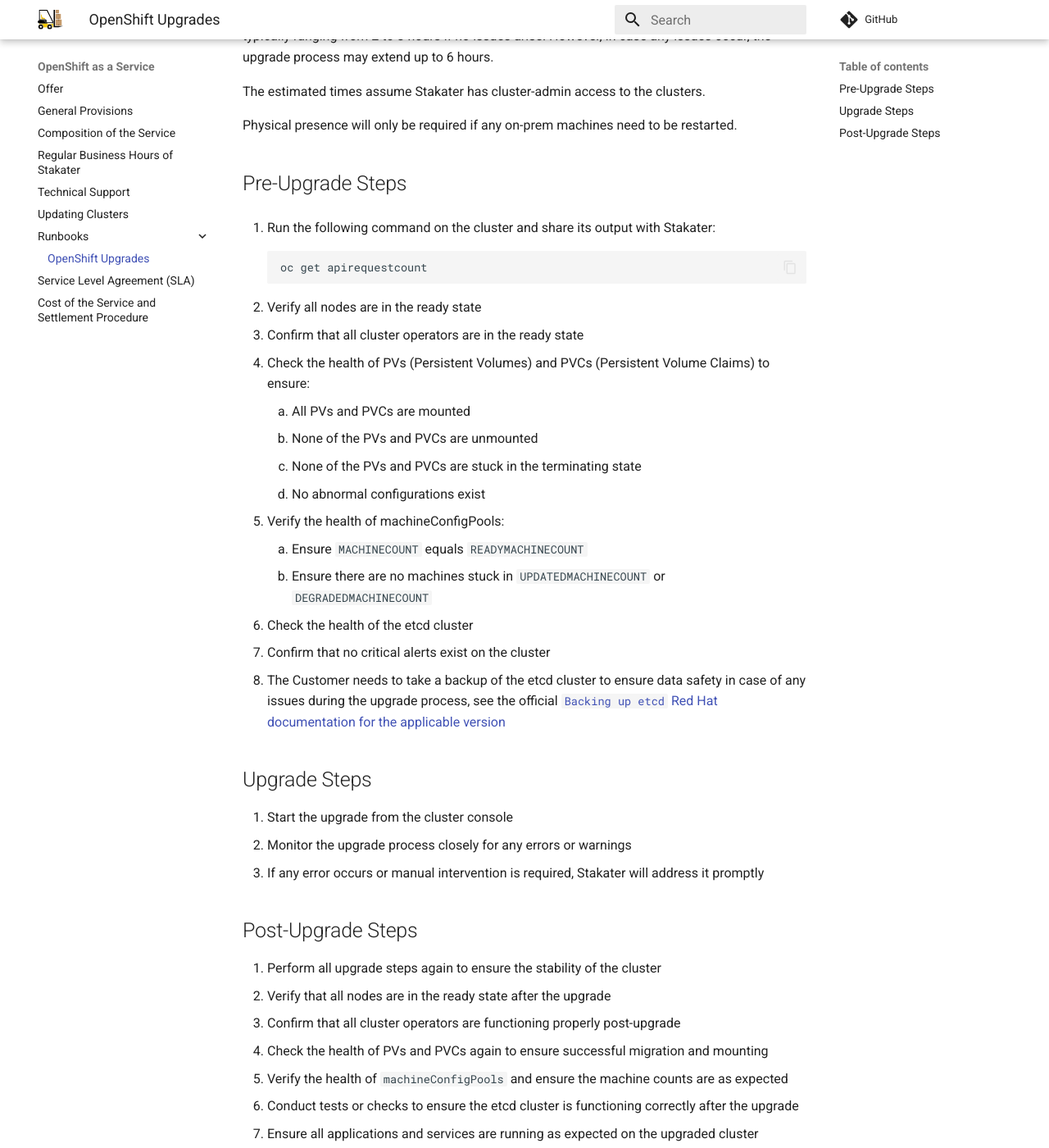
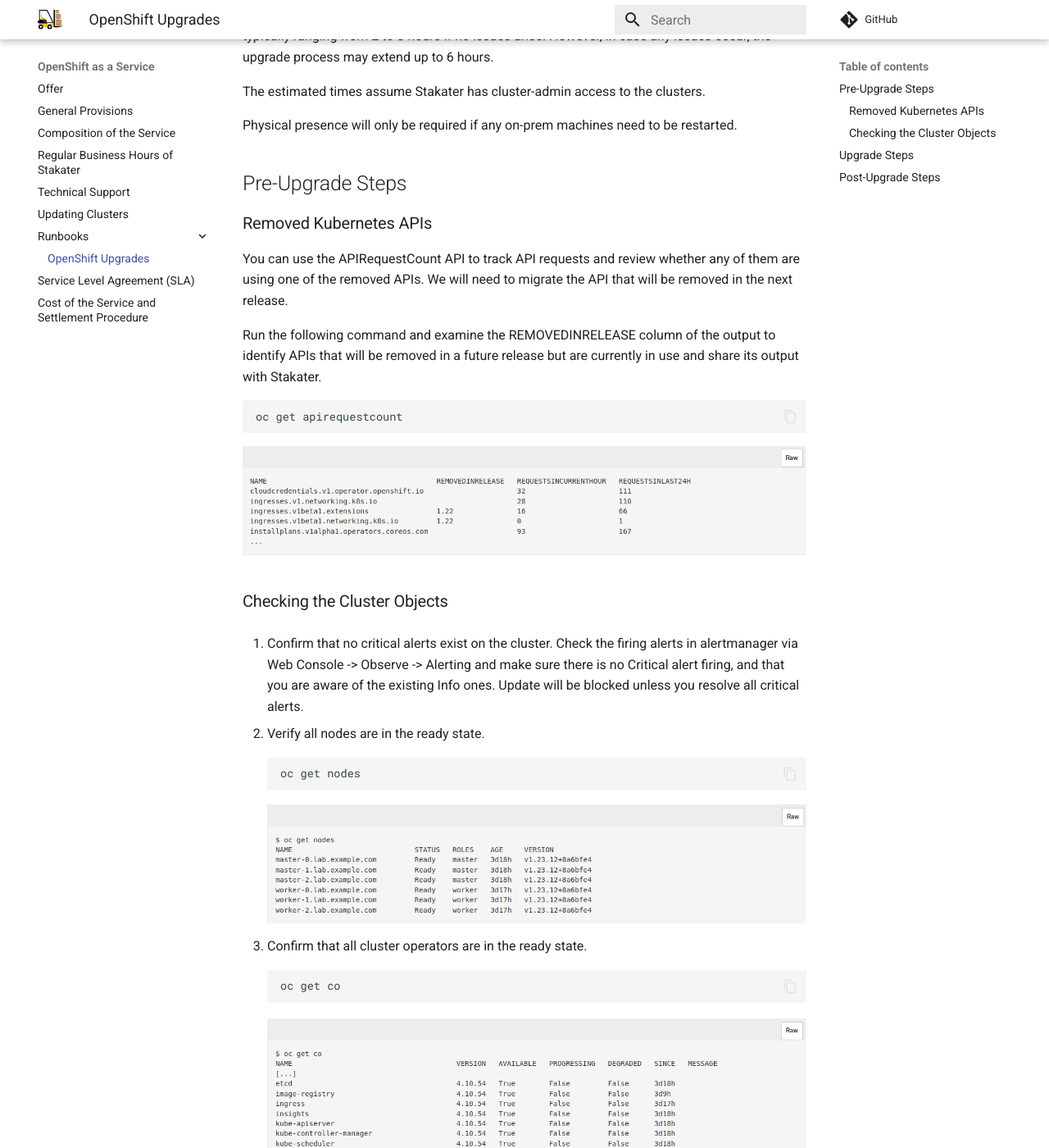
Before and after one commit to stakater/oaas-docs, an MkDocs documentation site: the page built from content/upgrades.md, in a window 1280 px wide and 1400 px high, scrolled down 306 px. Shown: the whole window at 82% size. Built offline with MkDocs 1.6.1 and Material for MkDocs 9.7.7, drawn with Linux system fonts in a browser that asks for light colours; comment, search, counter and statistics services are not loaded; some of the changed text lies outside the part shown.

Commit message:
update clusterrunbook

````diff
--- a/content/upgrades.md
+++ b/content/upgrades.md
@@ -12,31 +12,87 @@ Physical presence will only be required if any on-prem machines need to be resta
 
 ## Pre-Upgrade Steps
 
-1. Run the following command on the cluster and share its output with Stakater:
+### Removed Kubernetes APIs
+You can use the APIRequestCount API to track API requests and review whether any of them are using one of the removed APIs. We will need to migrate the API that will be removed in the next release.
+
+Run the following command and examine the REMOVEDINRELEASE column of the output to identify APIs that will be removed in a future release but are currently in use and share its output with Stakater.
+
+```sh
+oc get apirequestcount
+```
+
+![removed-apis](./images/oc-get-apirequestcount.png)
+
+### Checking the Cluster Objects
+1. Confirm that no critical alerts exist on the cluster. Check the firing alerts in alertmanager via Web Console -> Observe -> Alerting and make sure there is no Critical alert firing, and that you are aware of the existing Info ones. Update will be blocked unless you resolve all critical alerts.
+
+1. Verify all nodes are in the ready state.
 
     ```sh
-    oc get apirequestcount
+    oc get nodes
     ```
 
-1. Verify all nodes are in the ready state
-1. Confirm that all cluster operators are in the ready state
+    ![get-nodes](images/oc-get-nodes.png)
+
+1. Confirm that all cluster operators are in the ready state.
+
+    ```sh
+    oc get co
+    ```
+
+    ![get-co](images/oc-get-co.png)
+
 1. Check the health of PVs (Persistent Volumes) and PVCs (Persistent Volume Claims) to ensure:
     1. All PVs and PVCs are mounted
-    1. None of the PVs and PVCs are unmounted
-    1. None of the PVs and PVCs are stuck in the terminating state
-    1. No abnormal configurations exist
+    2. None of the PVs and PVCs are unmounted
+    3. None of the PVs and PVCs are stuck in the terminating state
+    4. No abnormal configurations exist
+
+    ```sh
+    oc get pvc,pv -A
+    ```
+
+    ![get-pvc](images/oc-get-pvc.png)
+
 1. Verify the health of machineConfigPools:
     1. Ensure `MACHINECOUNT` equals `READYMACHINECOUNT`
-    1. Ensure there are no machines stuck in `UPDATEDMACHINECOUNT` or `DEGRADEDMACHINECOUNT`
-1. Check the health of the etcd cluster
-1. Confirm that no critical alerts exist on the cluster
-1. The Customer needs to take a backup of the etcd cluster to ensure data safety in case of any issues during the upgrade process, see the official [`Backing up etcd` Red Hat documentation for the applicable version](https://docs.openshift.com/container-platform/4.15/backup_and_restore/control_plane_backup_and_restore/backing-up-etcd.html)
+    2. Ensure there are no machines stuck in `UPDATEDMACHINECOUNT` or `DEGRADEDMACHINECOUNT`
+
+    ```sh
+    oc get mcp
+    ```
+
+    ![get-mcp](images/oc-get-mcp.png)
+
+1. Check the health of the etcd cluster. Visit the following link from Openshift documentation to replace an unhealthy etcd member if any. [Replacing an unhealthy etcd member
+](https://docs.openshift.com/container-platform/4.12/backup_and_restore/control_plane_backup_and_restore/replacing-unhealthy-etcd-member.html#restore-identify-unhealthy-etcd-member_replacing-unhealthy-etcd-member)
+
+1. The Customer needs to take a backup of the etcd cluster to ensure data safety in case of any issues during the upgrade process, see the official. [`Backing up etcd` Red Hat documentation for the applicable version](https://docs.openshift.com/container-platform/4.15/backup_and_restore/control_plane_backup_and_restore/backing-up-etcd.html)
+
+1. Check pods that are in error state on the cluster and fix those errors.
+
+    ```sh
+    oc get pods --all-namespaces | egrep -v 'Running | Completed | Succeeded'
+    ```
 
 ## Upgrade Steps
 
 1. Start the upgrade from the cluster console
+1. Run the following command to acknowledge that you have completed the evaluation to deprecating APIs and your cluster is ready for the Kubernetes API removals.
+
+    ```sh
+    # For Openshift 4.11
+    oc -n openshift-config patch cm admin-acks --patch '{"data":{"ack-4.11-kube-1.25-api-removals-in-4.12":"true"}}' --type=merge
+    # For Openshift 4.12
+    oc -n openshift-config patch cm admin-acks --patch '{"data":{"ack-4.12-kube-1.26-api-removals-in-4.13":"true"}}' --type=merge
+    ```
+
+2. From the web console, click Administration → Cluster Settings and review the contents of the Details tab.
+3. Ensure that the Channel is set to the correct channel for the version that you want to update to, such as stable-4.12.
+Select a version to update to, and click Update.
+
 1. Monitor the upgrade process closely for any errors or warnings
-1. If any error occurs or manual intervention is required, Stakater will address it promptly
+2. If any error occurs or manual intervention is required, Stakater will address it promptly
 
 ## Post-Upgrade Steps
 
````
Also changed, not shown: content/images/oc-get-apirequestcount.png (added), content/images/oc-get-co.png (added), content/images/oc-get-mcp.png (added), content/images/oc-get-nodes.png (added), content/images/oc-get-pvc.png (added).
